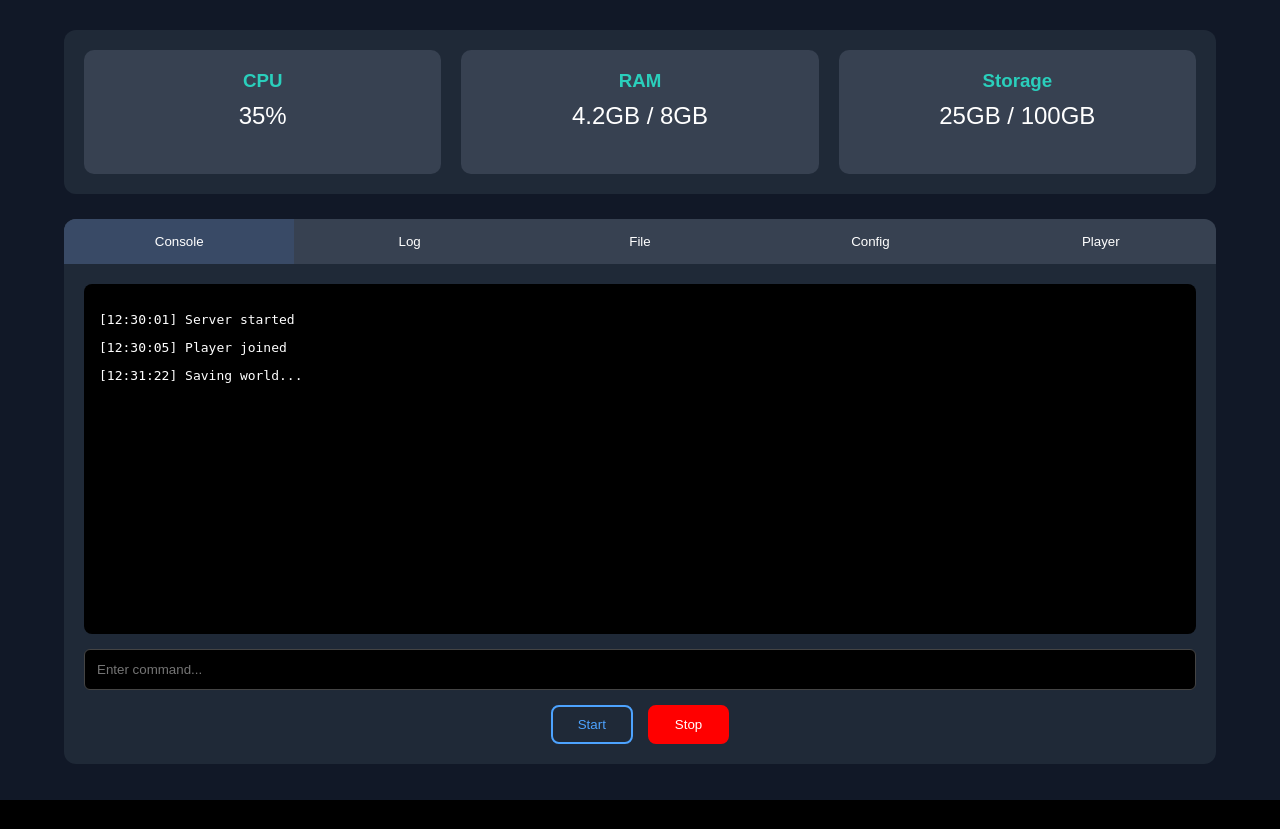
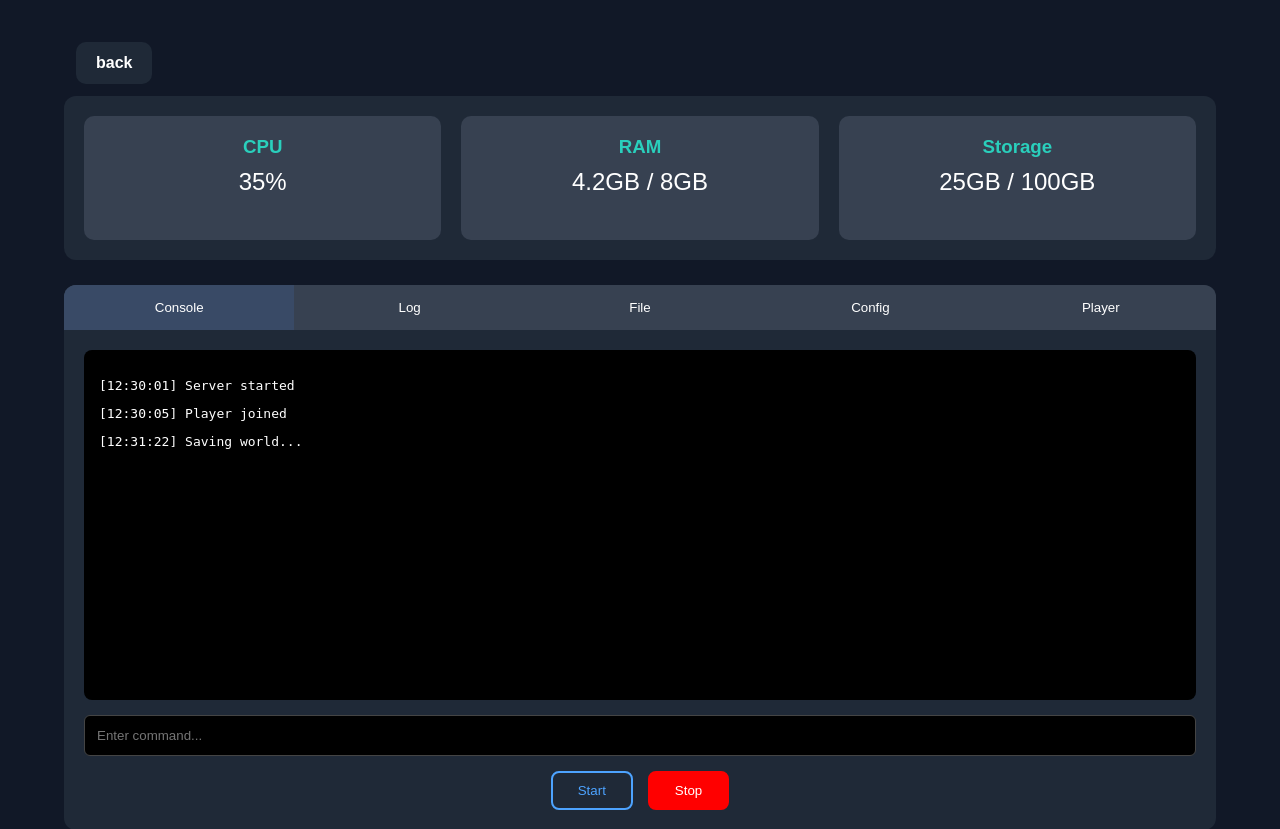
Before and after one commit to zack2patate18/breadUI, a Flask app: template templates/server.html in a window 1280 px wide. Shown: the top 829 px of the page. Before the commit the page ends 800 px from the top, so only its background shows below. Run offline with Flask 3, Linux system fonts and the light colour scheme; the template is opened without the code that fills it, so the values that code supplies are empty; parts of the project's set-up code (start-up, migrations or seed data) failed here and were passed over.

Commit message:
feat: add back button in server page

```diff
--- a/static/scripts/server.js
+++ b/static/scripts/server.js
@@ -1,6 +1,7 @@
 const tabs = document.querySelectorAll(".tab");
 const contents = document.querySelectorAll(".tab-content");
 const delete_server_button = document.getElementById("delete-server-button");
+const back_button = document.getElementById("back-button");
 
 tabs.forEach(tab => {
 
@@ -51,3 +52,7 @@ delete_server_button.addEventListener("click", async () => {
         }
     }
 });
+
+back_button.addEventListener("click", () => {
+    window.location.replace('/dashboard');
+})
--- a/static/styles/server.css
+++ b/static/styles/server.css
@@ -205,6 +205,37 @@ body {
     box-shadow: 0 0 20px red;
 }
 
+#back-button {
+    display: inline-flex;
+    align-items: center;
+    gap: 8px;
+
+    padding: 10px 18px;
+    margin: 12px;
+
+    background: #1f2937;
+    color: white;
+
+    border: 2px solid transparent;
+    border-radius: 10px;
+
+    font-size: 1rem;
+    font-weight: 600;
+
+    cursor: pointer;
+
+    transition: all 0.2s ease;
+}
+
+#back-button:hover {
+    background: #374151;
+    transform: translateY(-2px);
+}
+
+#back-button:active {
+    transform: translateY(0);
+}
+
 @media (max-width: 600px) {
 
     .container {
--- a/templates/server.html
+++ b/templates/server.html
@@ -13,6 +13,7 @@
 
   <body>
     <div class="container">
+      <button id="back-button">back</button>
       <!-- Server info -->
       <div class="stats-box">
         <div class="stat">
```
